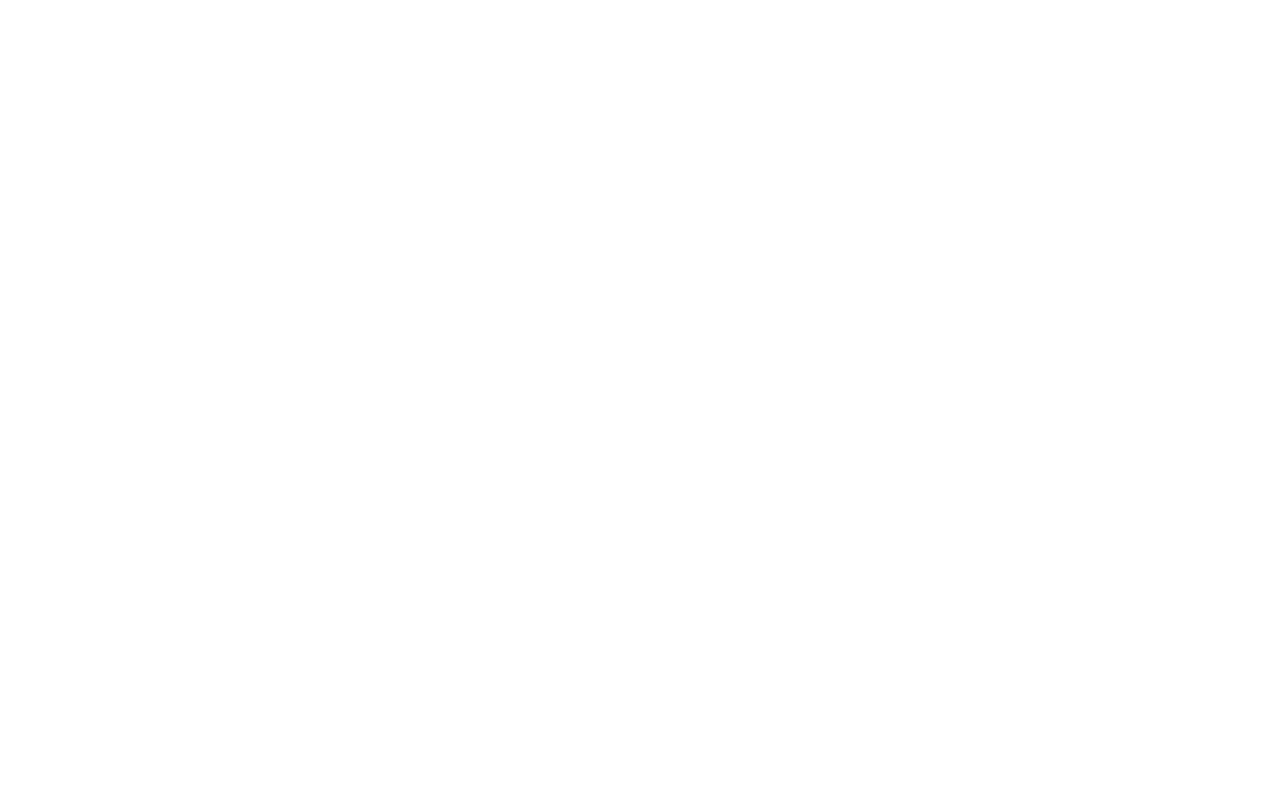
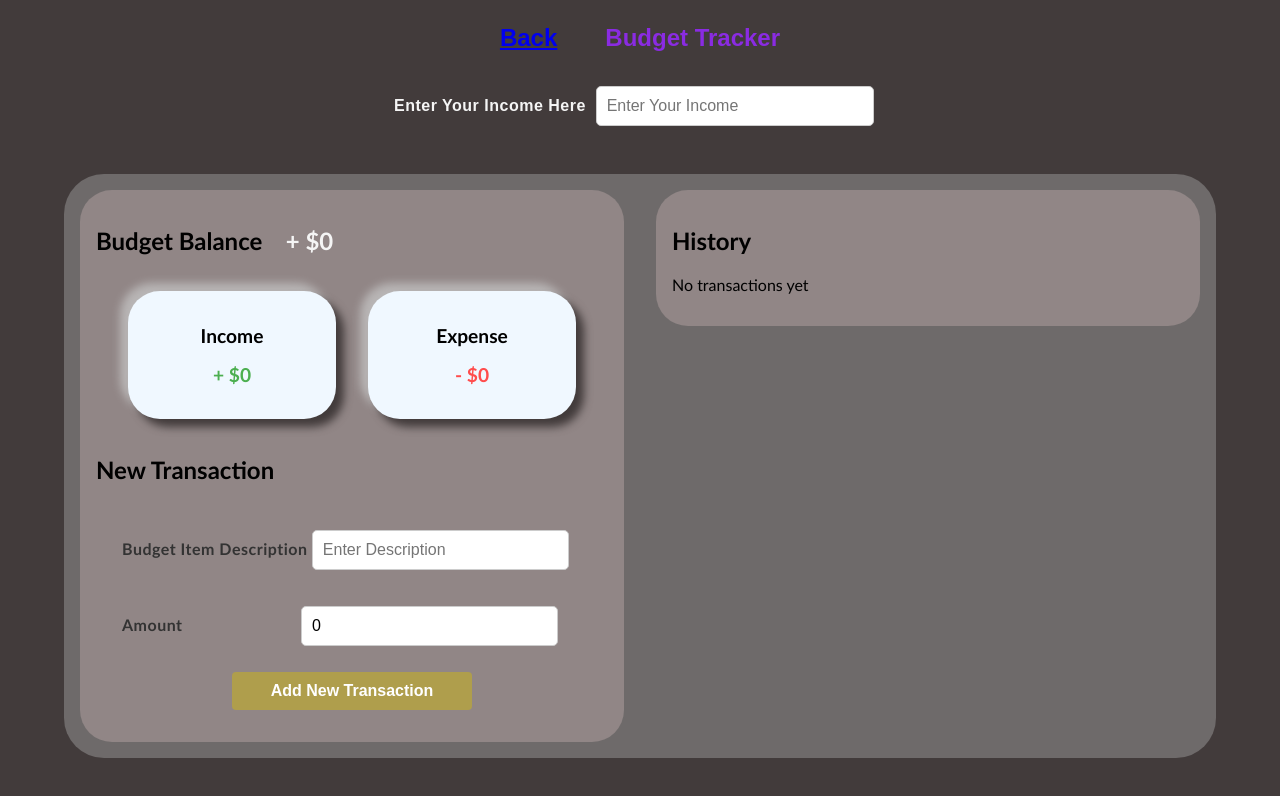
Before and after one commit to Geetha-RK/30DaysReactChallenge, a React (Vite) app: page /Day10 in a window 1280 px wide. Before the commit this address had no page. Shown: the top 796 px of the page. Built offline with nearby package versions, Linux system fonts and the light colour scheme.

Commit message:
Build Expense Tracker

```diff
--- a/src/App.jsx
+++ b/src/App.jsx
@@ -10,6 +10,7 @@
 import Day7 from './pages/Day7/Day7'
 import Day8 from './pages/Day8/Day8'
 import Day9 from './pages/Day9/Day9'
+import Day10 from './pages/Day10/Day10'
 
 function App() {
 
@@ -28,6 +29,8 @@
           <Route path='/Day7' element={<Day7/>}></Route>
           <Route path='/Day8' element={<Day8/>}></Route>
           <Route path='/Day9' element={<Day9/>}></Route>
+          <Route path='/Day10' element={<Day10/>}></Route>
+
 
         </Routes>
       </div>
--- a/src/assets.js
+++ b/src/assets.js
@@ -95,4 +95,10 @@
       description:'Check the strength of a password based on length, numbers, and special characters.',
       Concepts: 'Form handling, regular expressions.',
     },
+    {
+      day:'Day10',
+      title:'Budget Tracker',
+      description:'Track expenses and income, and calculate the balance.',
+      Concepts: 'useState, input handling, list rendering.',
+    },
   ];
--- /dev/null
+++ b/src/pages/Day10/Day10.jsx
@@ -0,0 +1,138 @@
+import React, { useState } from "react";
+import "./Day10.scss";
+import { Link } from "react-router-dom";
+
+const Day10 = () => {
+  const [income, setIncome] = useState(0);
+  const [expense, setExpense] = useState(0);
+
+  const [description, setDescription] = useState('');
+  const [amount,setAmount] = useState(0);
+
+  const [history,setHistory] = useState([]);
+
+  const handleIncome = (e) => {
+    setIncome(parseFloat(e.target.value));
+  };
+  const handleExpense = (e) => {
+    setExpense(parseFloat(e.target.value));
+  };
+  const handleDescription = (e) => {
+    setDescription(e.target.value);
+  }
+  const handleAmount = (e) => {
+    setAmount(parseFloat(e.target.value));
+  }
+  const handleNewTransaction = (e) => {
+    e.preventDefault();
+    const newTransaction = {
+        description,
+        amount,
+        type: amount > 0 ? "Income" : "Expense",
+      };
+
+      if (amount > 0) {
+        setIncome(income + amount);
+        newTransaction.type = "Income";
+      } else {
+        setExpense(expense + Math.abs(amount));
+        newTransaction.type = "Expense";
+      }
+      setHistory([newTransaction, ...history]);
+
+      setDescription('');
+      setAmount(0);
+  }
+  const budgetBalance = income - expense;
+  return (
+    <div className="budget">
+      <div className="todo__box1">
+        <p className="todo__title">
+          <Link to="/">Back</Link>
+        </p>
+        <div className="todo__title">Budget Tracker</div>
+      </div>
+      <div className="incomebox">
+        <label htmlFor="income" className="budget__label budget__label2">
+          Enter Your Income Here&nbsp;&nbsp;
+          <input
+          className="budget__input"
+            type="number"
+            name="income"
+            id="income"
+            placeholder="Enter Your Income "
+            onChange={handleIncome}
+          />
+        </label>
+      </div>
+      <div className="budget__container">
+        <div className="budget__container2">
+          <h2 className="budget__balance-amt">
+            Budget Balance &nbsp;&nbsp;  <span className="budget__span">+ ${budgetBalance}</span>
+          </h2>
+
+          <div className="budget__box">
+            <div className="budget__balance">
+              <p className="budget__title">Income</p>
+              <p className="budget__amount budget__income">+&nbsp;${income}</p>
+            </div>
+            <div className="budget__balance">
+              <p className="budget__title">Expense</p>
+              <p className=" budget__amount budget__expense">
+                -&nbsp;${expense}
+              </p>
+            </div>
+          </div>
+          <h2 className="budget__balance-amt">New Transaction</h2>
+          <div className="budget__newform">
+            <label htmlFor="desc" className="budget__label">
+              Budget Item Description&nbsp;
+              <input
+              className="budget__input"
+                type="text"
+                name="desc"
+                id="desc"
+                placeholder="Enter Description"
+                value={description}
+                onChange={handleDescription}
+                required
+              />
+            </label>
+            <label htmlFor="amt" className="budget__label">
+              Amount&nbsp;&nbsp;&nbsp;&nbsp;&nbsp;&nbsp;&nbsp;&nbsp;&nbsp;&nbsp;&nbsp;&nbsp;&nbsp;&nbsp;&nbsp;&nbsp;&nbsp;&nbsp;&nbsp;&nbsp;&nbsp;&nbsp;&nbsp;&nbsp;&nbsp;&nbsp;&nbsp;
+              <input
+              className="budget__input"
+                type="number"
+                name="amt"
+                id="amt"
+                placeholder="Enter Amount"
+                value={amount}
+                onChange={handleAmount}
+                step="any" //This allows decimal values
+                required
+              />
+            </label>
+            <button className="budget__button" onClick={handleNewTransaction}>Add New Transaction</button>
+          </div>
+        </div>
+        <div className="budget__box2">
+          <h2 className="budget__balance-amt">History</h2>
+          {history.length > 0 ? (
+            history.map((transaction, index) => (
+              <div key={index} className="transaction">
+                <p className="transaction__desc">{transaction.description}</p>
+                <p className={`transaction__amt ${transaction.type === "Income" ? "income" : "expense"}`}>
+                  {transaction.type === "Income" ? "+" : "-"} ${Math.abs(transaction.amount)}
+                </p>
+              </div>
+            ))
+          ) : (
+            <p>No transactions yet</p>
+          )}
+        </div>
+      </div>
+    </div>
+  );
+};
+
+export default Day10;
--- /dev/null
+++ b/src/pages/Day10/Day10.scss
@@ -0,0 +1,157 @@
+.incomebox{
+    width: 40%;
+}
+.budget{
+    height: auto;
+    background-color: rgb(66, 59, 59);
+    display: flex;
+    flex-direction: column;
+    align-items: center;
+
+    &__container{
+        font-family:'Gill Sans', 'Gill Sans MT', Calibri, 'Trebuchet MS', sans-serif;
+        height: 90%;
+        width: 90%;
+        background-color: rgb(110, 106, 106);
+        margin: 3rem;
+        display: flex;
+        flex-direction: row;
+        justify-content: space-around;
+        // align-items: center;
+        border-radius: 2.5rem;
+            }
+    &__box{
+        display: flex;
+        justify-content: center;
+        gap: 2rem;
+        margin: 1rem;
+
+    }
+    // &__balance-amt{
+    //     padding: 0rem 4rem;
+
+    // }
+    &__balance{
+        background-color: aliceblue;
+        color: black;
+        width: 30%;
+        height: 4rem;
+        padding: 2rem;
+        display: flex;
+        align-items: center;
+        justify-content: center;
+        flex-direction: column;
+        border-radius: 2rem;
+        box-shadow:  0.5rem 0.5rem 0.5rem rgb(66, 59, 59), -0.5rem -0.5rem 0.5rem rgb(184, 181, 181);
+    }
+    &__container2{
+        display: flex;
+        flex-direction: column;
+
+        background-color: rgb(145, 134, 134);
+        width: 50%;
+        height: auto;
+        margin: 1rem;
+        padding: 1rem;
+        border-radius: 2rem;
+    }
+    &__title,
+    &__amount{
+        font-family:'Gill Sans', 'Gill Sans MT', Calibri, 'Trebuchet MS', sans-serif;
+        font-size: larger;
+        font-weight: 600;
+        margin: 0;
+        padding: 0.5rem;
+    }
+    &__income{
+        color:#4CAF50;
+    }
+    &__expense{
+        color:#ff4d4d;
+    }
+    &__box2{
+        background-color: rgb(145, 134, 134);
+        width: 50%;
+        height: 93%;
+        margin: 1rem;
+        padding: 1rem;
+        border-radius: 2rem;
+    }
+    &__newform{
+        display: flex;
+        flex-direction: column;
+        gap:1rem;
+        margin: 1rem;
+    }
+    &__label{
+        font-size: 1rem;
+        color: #333;
+        font-weight: 600;
+        margin-bottom: 10px;
+        letter-spacing: 0.5px;
+        text-transform: capitalize;
+        transition: all 0.3s ease-in-out;
+        padding-left: 10px;
+    }
+    &__label2{
+        color: whitesmoke;
+    }
+    &__input{
+        padding: 10px;
+        width: 50%;
+        margin-top: 10px;
+        border-radius: 5px;
+        border: 1px solid #ccc;
+        font-size: 16px;
+    }
+    &__button{
+        padding: 10px 20px;
+        font-size: 16px;
+        background-color: #af9e4c;
+        color: white;
+        border: none;
+        border-radius: 4px;
+        cursor: pointer;
+        transition: background-color 0.3s ease;
+        width: 50%;
+        font-weight: 700;
+        margin: 0 auto;
+      }
+
+      &__button:hover {
+        background-color: #af9e4c;
+
+    }
+    &__span{
+        color: whitesmoke;
+    }
+}
+.transaction {
+    display: flex;
+    justify-content: space-between;
+    background-color: aliceblue;
+   margin: 0.3rem;
+   padding: 0 1rem;
+    border-bottom: 1px solid #ccc;
+    border-radius: 0.5rem;
+    box-shadow:  0.5rem 0.5rem 0.5rem rgb(67, 63, 63);
+    border-right: 0.5rem solid #af9e4c;
+
+  }
+
+  .transaction__desc {
+    font-weight: bold;
+    text-transform: capitalize;
+  }
+
+  .transaction__amt {
+    font-size: 1.2rem;
+  }
+
+  .transaction__amt.income {
+    color: green;
+  }
+
+  .transaction__amt.expense {
+    color: red;
+  }
```
